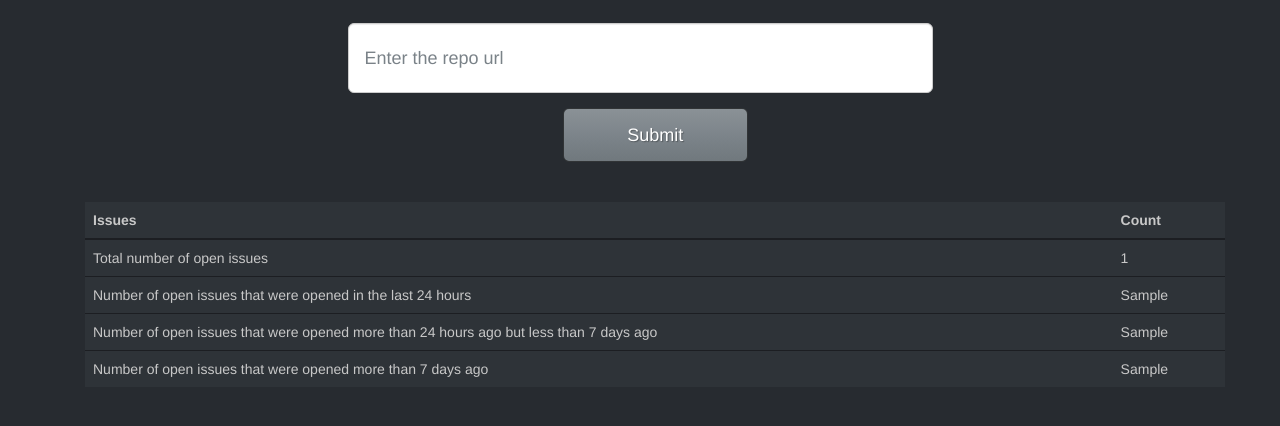
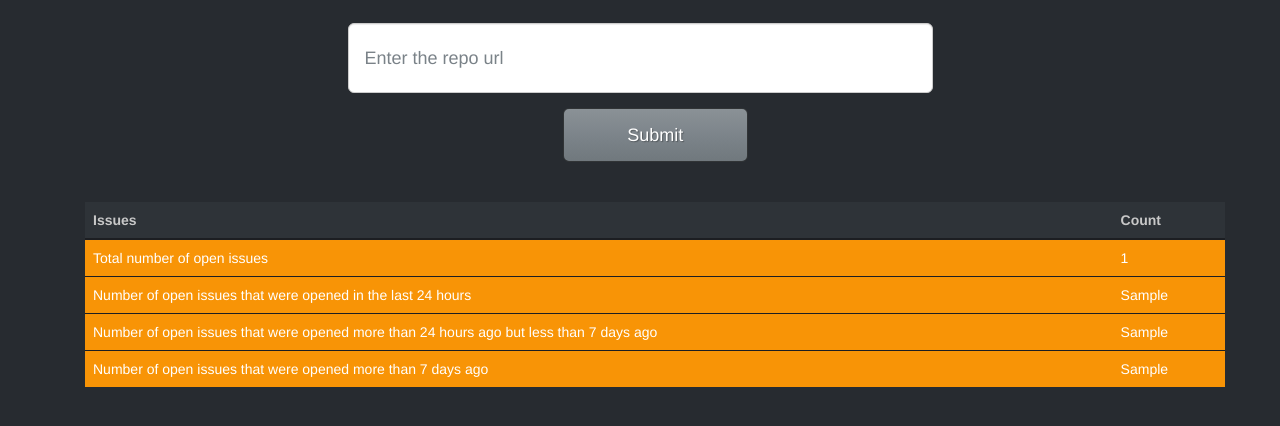
Before and after one commit to harshitanand/Git-Issue-Tracker, a Django app: template templates/index.html in a window 1280 px wide. Shown: the part 249-675 px from the top of the page. Run offline with Django 3.2, Linux system fonts and the light colour scheme; the template is opened without the code that fills it: most values are stand-ins (such as "Sample title", 1, 10 or a date in 2020); some libraries are stand-ins or nearby versions.

Commit message:
made changes to index

```diff
--- a/templates/index.html
+++ b/templates/index.html
@@ -42,19 +42,19 @@
               </tr>
             </thead>
             <tbody>
-              <tr>
+              <tr class="warning">
                 <td>Total number of open issues</td>
                 <td>{{ total_issues }}</td>
               </tr>
-              <tr>
+              <tr class="warning">
                 <td>Number of open issues that were opened in the last 24 hours</td>
                 <td>{{ lastday_issues }}</td>
               </tr>
-              <tr>
+              <tr class="warning">
                 <td>Number of open issues that were opened more than 24 hours ago but less than 7 days ago</td>
                 <td>{{ lastweek_issues }}</td>
               </tr>
-              <tr>
+              <tr class="warning">
                   <td>Number of open issues that were opened more than 7 days ago </td>
                   <td>{{ before_week }}</td>
               </tr>
@@ -67,7 +67,7 @@
                 <h3 class="panel-title">Error Occured</h3>
             </div>
             <div class="panel-body">
-                {{ error }}
+                <p class="text-warning">{{ error }}</p>
             </div>
         </div>
     {% endif %}
```
